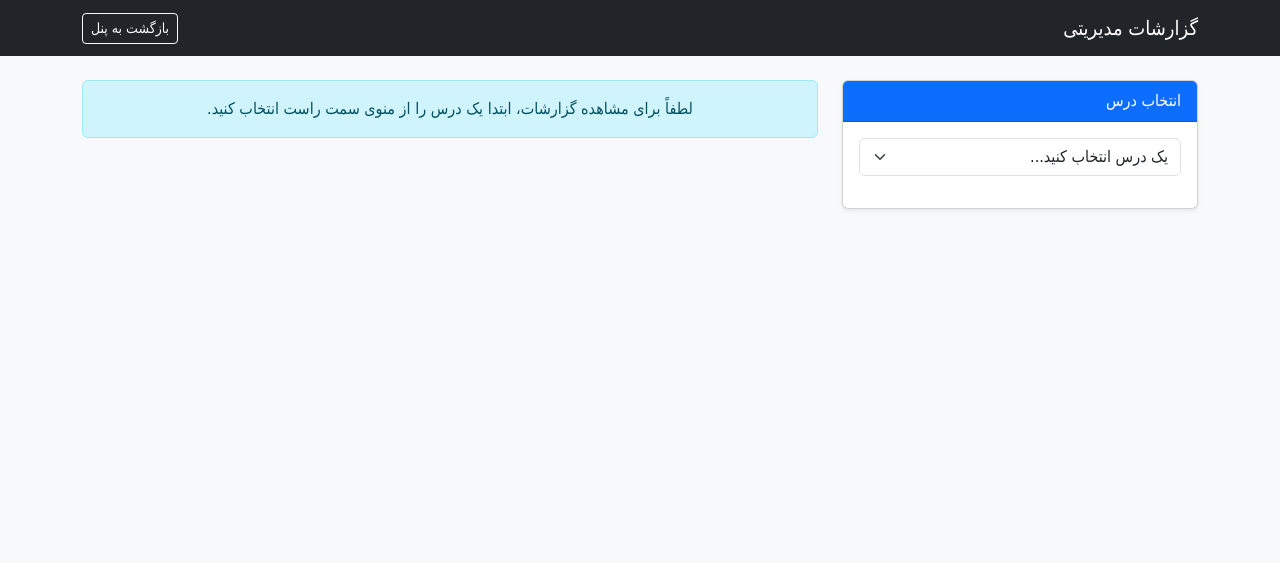
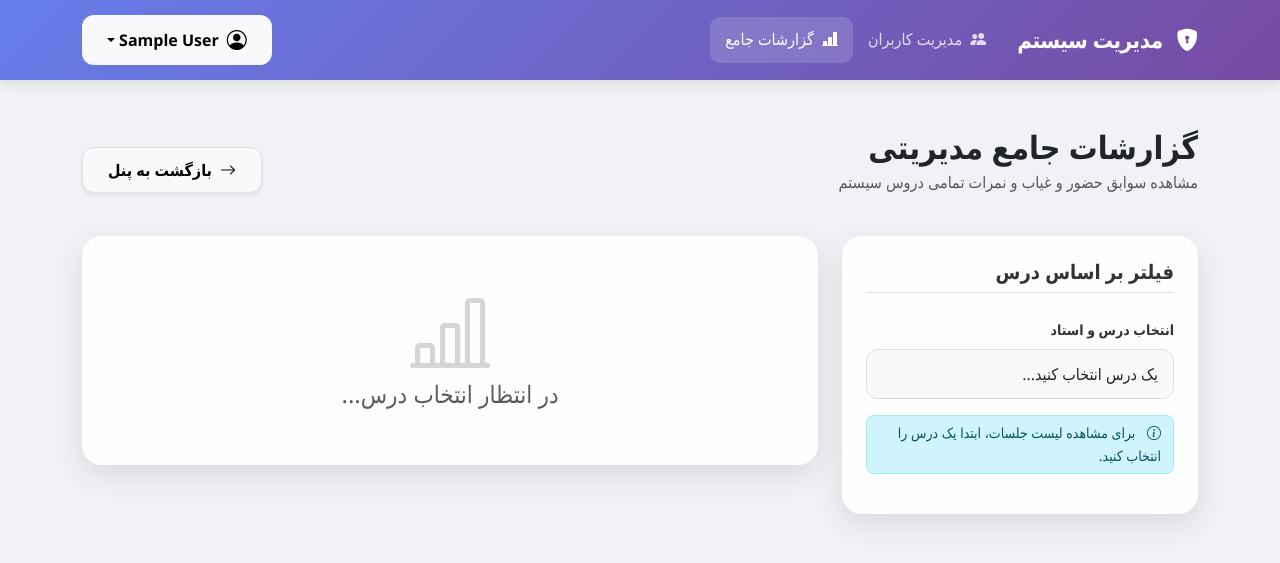
Before and after one commit to bejani/atqusys, a PHP site: page /admin/reports.php in a window 1280 px wide. Shown: the top 563 px of the page. Run offline with PHP 8.4, Linux system fonts and the light colour scheme; the visitor is signed in with stand-in values (Sample User, id 1); data that the repository does not hold is empty.

Commit message:
Fix/UI: Redesigned Admin Reports and fixed links to prevent logout

```diff
--- a/admin/reports.php
+++ b/admin/reports.php
@@ -13,87 +13,104 @@ if ($selected_course_id) {
     $stmt->execute([$selected_course_id]);
     $sessions = $stmt->fetchAll();
 }
+
+include 'header.php';
 ?>
-<!DOCTYPE html>
-<html lang="fa" dir="rtl">
-<head>
-    <meta charset="UTF-8">
-    <title>گزارشات جامع سیستم</title>
-    <link rel="stylesheet" href="https://cdn.jsdelivr.net/npm/bootstrap@5.3.0/dist/css/bootstrap.rtl.min.css">
-    <style>body { font-family: Tahoma; background-color: #f8f9fa; }</style>
-</head>
-<body>
-    <nav class="navbar navbar-dark bg-dark mb-4">
-        <div class="container">
-            <span class="navbar-brand">گزارشات مدیریتی</span>
-            <a href="dashboard.php" class="btn btn-outline-light btn-sm">بازگشت به پنل</a>
+
+<div class="row mb-4">
+    <div class="col-12">
+        <div class="d-flex justify-content-between align-items-center">
+            <div>
+                <h2 class="fw-bold text-dark mb-1">گزارشات جامع مدیریتی</h2>
+                <p class="text-muted">مشاهده سوابق حضور و غیاب و نمرات تمامی دروس سیستم</p>
             </div>
-    </nav>
-
-    <div class="container">
-        <div class="row">
-            <!-- انتخاب درس -->
-            <div class="col-md-4">
-                <div class="card shadow-sm mb-4">
-                    <div class="card-header bg-primary text-white">انتخاب درس</div>
-                    <div class="card-body">
-                        <form method="GET">
-                            <select name="course_id" class="form-select mb-3" onchange="this.form.submit()">
-                                <option value="">یک درس انتخاب کنید...</option>
-                                <?php foreach ($courses as $c): ?>
-                                    <option value="<?php echo $c['id']; ?>" <?php echo $selected_course_id == $c['id'] ? 'selected' : ''; ?>>
-                                        <?php echo $c['course_name']; ?> (استاد: <?php echo $c['teacher_name']; ?>)
-                                    </option>
-                                <?php endforeach; ?>
-                            </select>
-                        </form>
+            <a href="dashboard.php" class="btn btn-light btn-modern border shadow-sm">
+                <i class="bi bi-arrow-right me-1"></i> بازگشت به پنل
+            </a>
         </div>
     </div>
 </div>
 
+<div class="row g-4">
+    <!-- انتخاب درس -->
+    <div class="col-lg-4">
+        <div class="modern-card p-4">
+            <h5 class="fw-bold mb-4 border-bottom pb-2">فیلتر بر اساس درس</h5>
+            <form method="GET">
+                <div class="mb-3">
+                    <label class="form-label small fw-bold">انتخاب درس و استاد</label>
+                    <select name="course_id" class="form-select form-control-modern" onchange="this.form.submit()">
+                        <option value="">یک درس انتخاب کنید...</option>
+                        <?php foreach ($courses as $c): ?>
+                            <option value="<?php echo $c['id']; ?>" <?php echo $selected_course_id == $c['id'] ? 'selected' : ''; ?>>
+                                <?php echo $c['course_name']; ?> (<?php echo $c['teacher_name']; ?>)
+                            </option>
+                        <?php endforeach; ?>
+                    </select>
+                </div>
+            </form>
+            <?php if (!$selected_course_id): ?>
+                <div class="alert alert-info badge-modern small mt-3">
+                    <i class="bi bi-info-circle me-2"></i> برای مشاهده لیست جلسات، ابتدا یک درس را انتخاب کنید.
+                </div>
+            <?php endif; ?>
+        </div>
+    </div>
+
     <!-- نمایش جلسات و گزارشات -->
-            <div class="col-md-8">
+    <div class="col-lg-8">
         <?php if ($selected_course_id): ?>
-                    <div class="card shadow-sm">
-                        <div class="card-header bg-white">جلسات و فعالیت‌های درس</div>
-                        <div class="card-body">
-                            <table class="table table-hover">
-                                <thead>
+            <div class="modern-card">
+                <div class="p-4 border-bottom bg-light bg-opacity-50">
+                    <h5 class="fw-bold mb-0">لیست جلسات و فعالیت‌ها</h5>
+                </div>
+                <div class="table-responsive">
+                    <table class="table table-hover align-middle mb-0">
+                        <thead class="bg-light">
                             <tr>
-                                        <th>تاریخ جلسه</th>
-                                        <th>گزارش حضور</th>
-                                        <th>گزارش نمرات</th>
+                                <th class="ps-4 py-3">تاریخ جلسه</th>
+                                <th class="py-3 text-center">گزارش حضور</th>
+                                <th class="pe-4 py-3 text-center">گزارش نمرات</th>
                             </tr>
                         </thead>
                         <tbody>
                             <?php foreach ($sessions as $s): ?>
                             <tr>
-                                        <td><?php echo $s['session_date']; ?></td>
-                                        <td>
-                                            <a href="../teacher/attendance_report.php?session_id=<?php echo $s['id']; ?>" class="btn btn-sm btn-info" target="_blank">مشاهده حضور</a>
+                                <td class="ps-4 fw-bold"><?php echo $s['session_date']; ?></td>
+                                <td class="text-center">
+                                    <a href="../teacher/attendance_report.php?session_id=<?php echo $s['id']; ?>" class="btn btn-sm btn-outline-info btn-modern px-3">
+                                        <i class="bi bi-person-check me-1"></i> مشاهده حضور
+                                    </a>
                                 </td>
-                                        <td>
+                                <td class="pe-4 text-center">
                                     <?php
                                         $q_stmt = $pdo->prepare("SELECT id FROM quizzes WHERE session_id = ?");
                                         $q_stmt->execute([$s['id']]);
                                         if ($q_stmt->fetch()):
                                     ?>
-                                                <a href="../teacher/quiz_report.php?session_id=<?php echo $s['id']; ?>" class="btn btn-sm btn-warning" target="_blank">مشاهده نمرات</a>
+                                        <a href="../teacher/quiz_report.php?session_id=<?php echo $s['id']; ?>" class="btn btn-sm btn-outline-warning btn-modern px-3">
+                                            <i class="bi bi-trophy me-1"></i> مشاهده نمرات
+                                        </a>
                                     <?php else: ?>
-                                                <span class="text-muted small">بدون کوئیز</span>
+                                        <span class="badge bg-light text-muted border badge-modern">بدون کوئیز</span>
                                     <?php endif; ?>
                                 </td>
                             </tr>
                             <?php endforeach; ?>
+                            <?php if (empty($sessions)): ?>
+                                <tr><td colspan="3" class="text-center py-5 text-muted">هیچ جلسه‌ای برای این درس ثبت نشده است.</td></tr>
+                            <?php endif; ?>
                         </tbody>
                     </table>
                 </div>
             </div>
         <?php else: ?>
-                    <div class="alert alert-info text-center">لطفاً برای مشاهده گزارشات، ابتدا یک درس را از منوی سمت راست انتخاب کنید.</div>
+            <div class="modern-card p-5 text-center">
+                <i class="bi bi-bar-chart-line display-1 text-muted opacity-25 mb-4"></i>
+                <h4 class="text-muted">در انتظار انتخاب درس...</h4>
+            </div>
         <?php endif; ?>
     </div>
 </div>
-    </div>
-</body>
-</html>
+
+<?php include '../teacher/footer.php'; ?>
```
Lines whose indentation alone changed are shown as unchanged.
